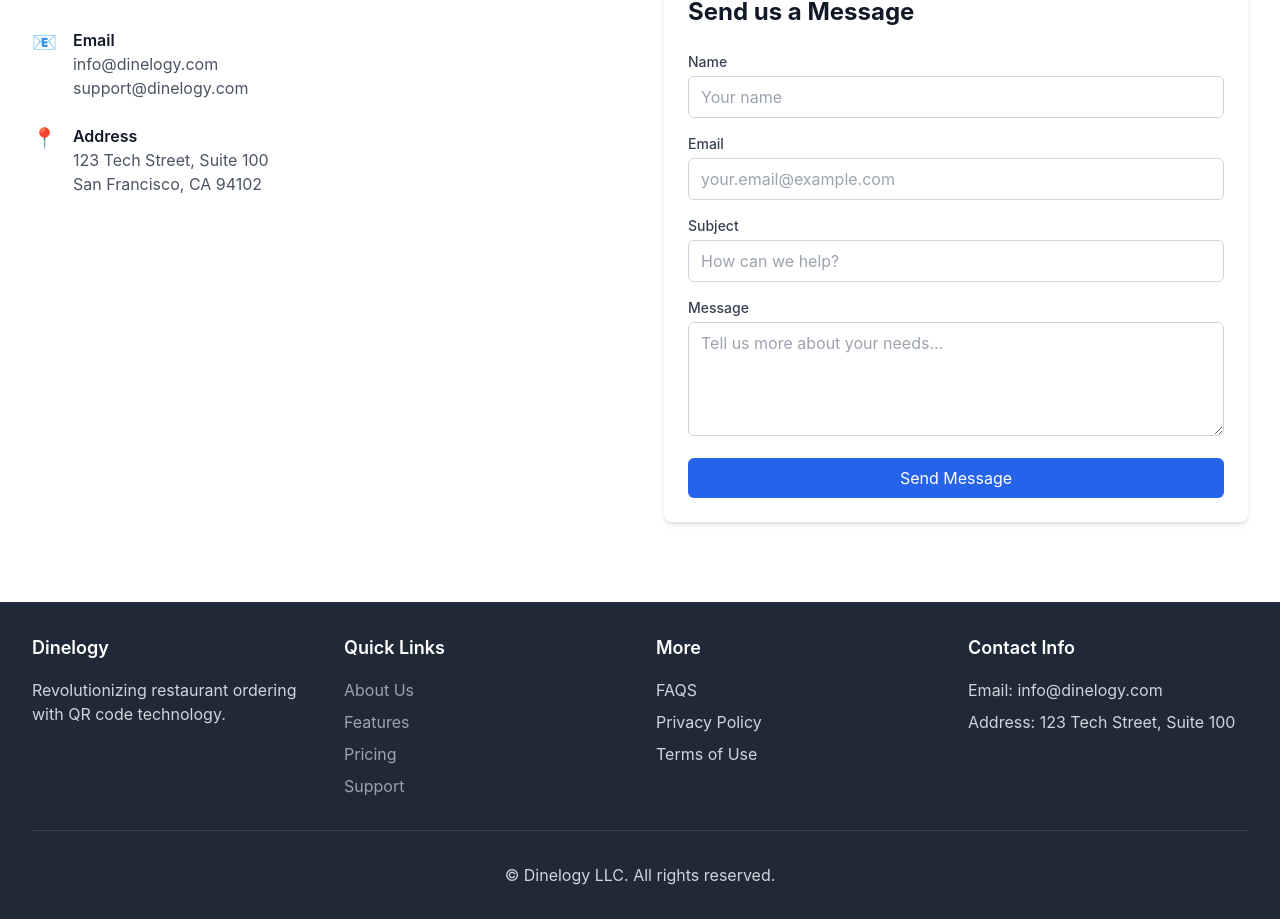
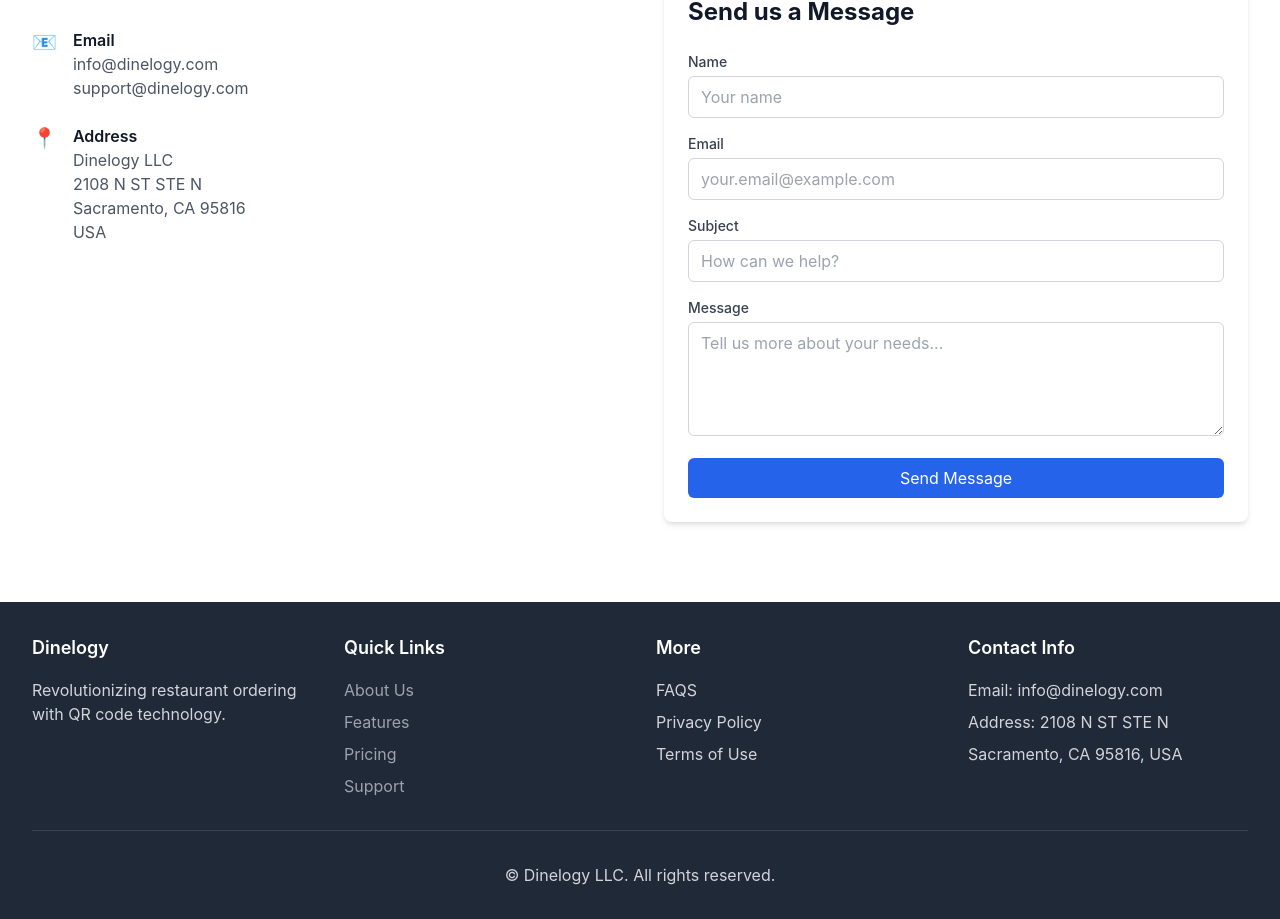
Before and after one commit to harbinzhang/dinelogy.llc, a React (Vite) app: page /contact in a window 1280 px wide. Shown: the part 348-1267 px from the top of the page. Built offline with nearby package versions, Linux system fonts and the light colour scheme.

Commit message:
Update address information in Footer, Contact, Privacy, and Terms components

```diff
--- a/src/components/Footer.tsx
+++ b/src/components/Footer.tsx
@@ -36,7 +36,8 @@
             <h4 className="text-lg font-semibold mb-4">Contact Info</h4>
             <ul className="space-y-2 text-gray-300">
               <li>Email: info@dinelogy.com</li>
-              <li>Address: 123 Tech Street, Suite 100</li>
+              <li>Address: 2108 N ST STE N</li>
+              <li>Sacramento, CA 95816, USA</li>
             </ul>
           </div>
         </div>
--- a/src/pages/Contact.tsx
+++ b/src/pages/Contact.tsx
@@ -36,8 +36,10 @@
                   <div className="text-primary-600 text-xl mr-4">📍</div>
                   <div>
                     <h3 className="font-semibold text-gray-900">Address</h3>
-                    <p className="text-gray-600">123 Tech Street, Suite 100</p>
-                    <p className="text-gray-600">San Francisco, CA 94102</p>
+                    <p className="text-gray-600">Dinelogy LLC</p>
+                    <p className="text-gray-600">2108 N ST STE N</p>
+                    <p className="text-gray-600">Sacramento, CA 95816</p>
+                    <p className="text-gray-600">USA</p>
                   </div>
                 </div>
               </div>
--- a/src/pages/Privacy.tsx
+++ b/src/pages/Privacy.tsx
@@ -144,8 +144,8 @@
               <div className="bg-gray-50 p-6 rounded-lg">
                 <ul className="space-y-2">
                   <li><strong>Email:</strong> info@dinelogy.com</li>
-                  <li><strong>Address:</strong> 123 Tech Street, Suite 100, San Francisco, CA 94102</li>
                   <li><strong>Company:</strong> Dinelogy LLC</li>
+                  <li><strong>Address:</strong> 2108 N ST STE N, Sacramento, CA 95816, USA</li>
                 </ul>
               </div>
             </section>
--- a/src/pages/Terms.tsx
+++ b/src/pages/Terms.tsx
@@ -188,8 +188,8 @@
               <div className="bg-gray-50 p-6 rounded-lg">
                 <ul className="space-y-2">
                   <li><strong>Email:</strong> info@dinelogy.com</li>
-                  <li><strong>Address:</strong> 123 Tech Street, Suite 100, San Francisco, CA 94102</li>
                   <li><strong>Company:</strong> Dinelogy LLC</li>
+                  <li><strong>Address:</strong> 2108 N ST STE N, Sacramento, CA 95816, USA</li>
                 </ul>
               </div>
             </section>
```
